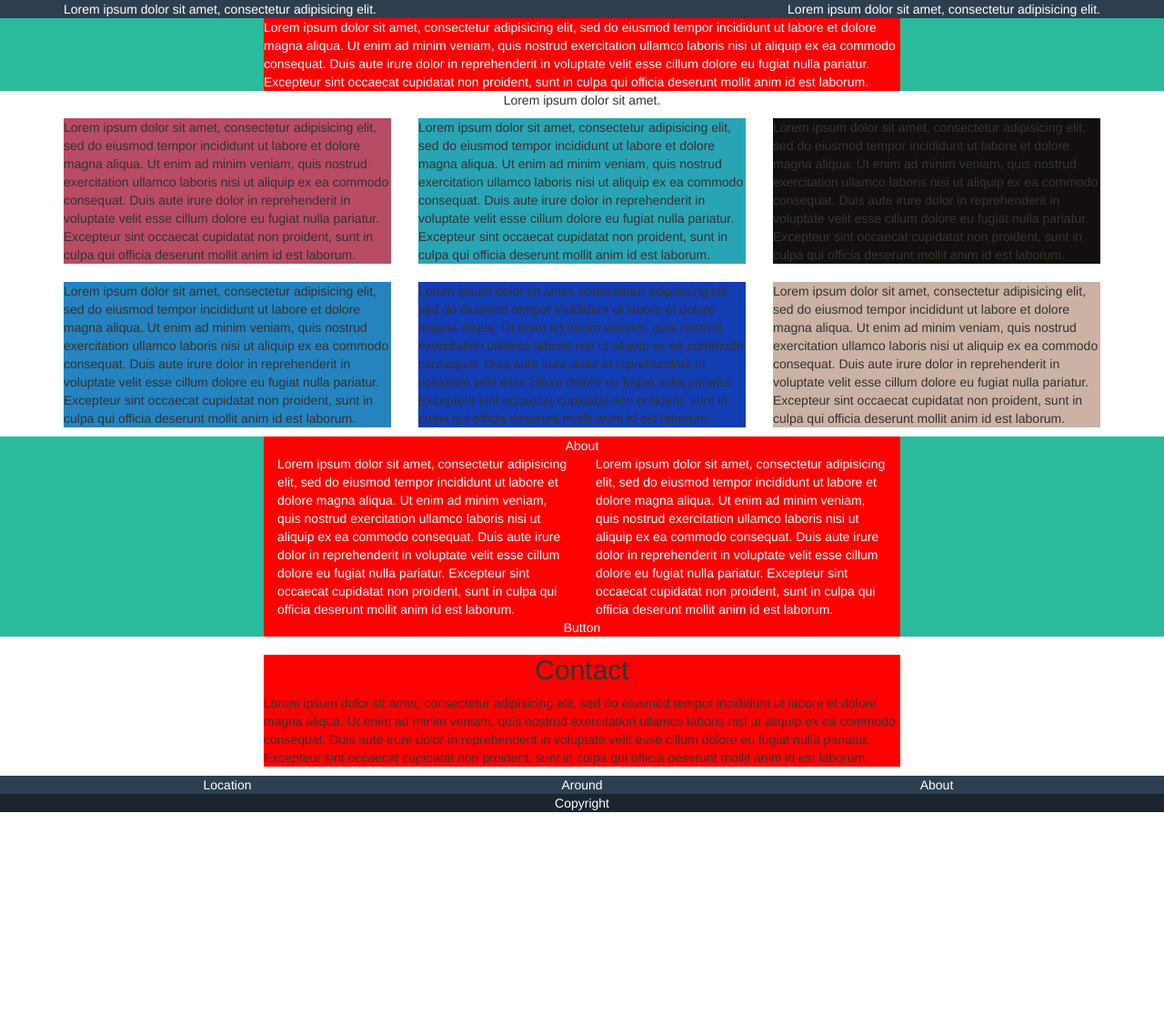
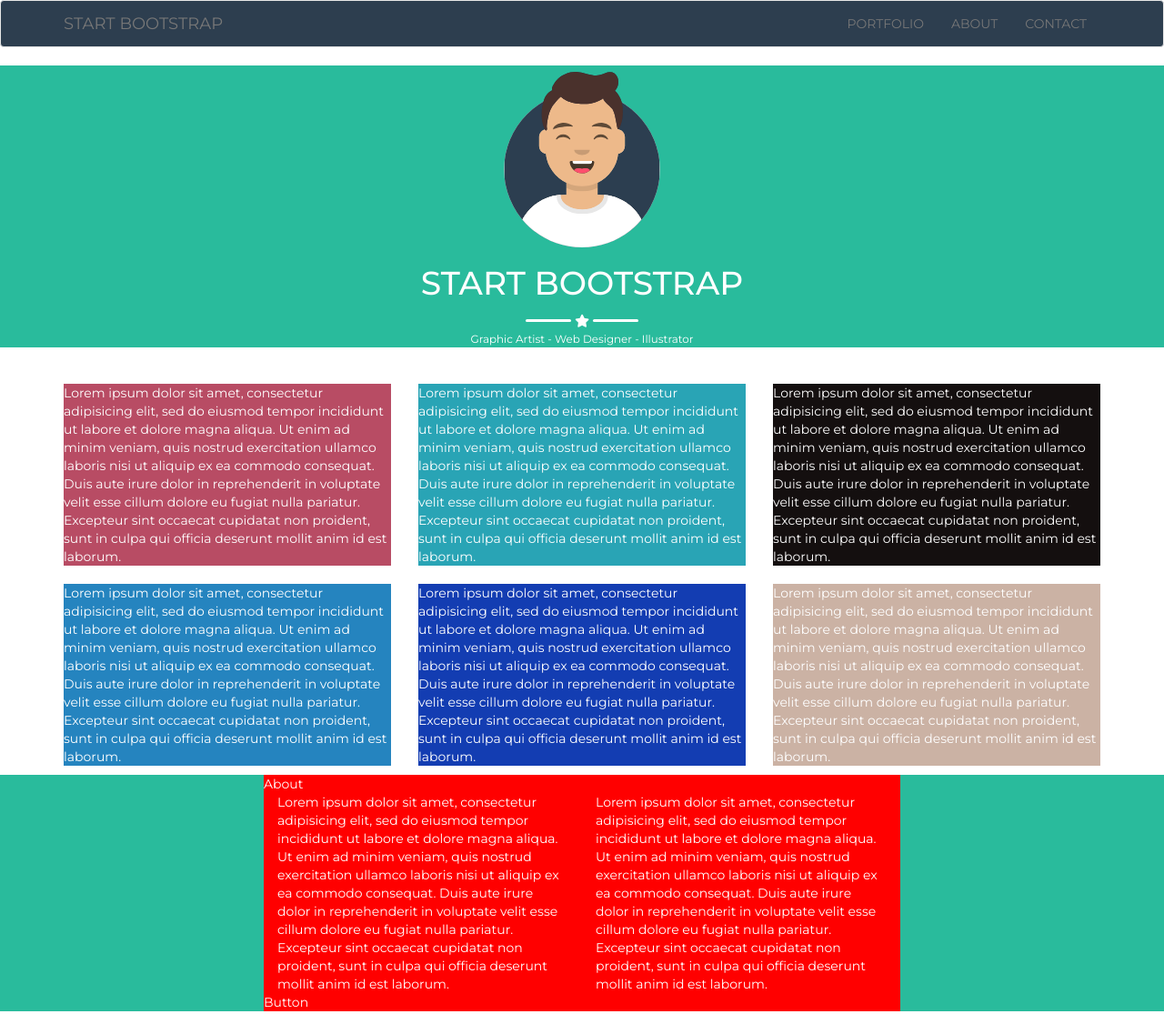
Before and after one commit to grecomatteo86/html-css-bootstrap-freelancer, a plain HTML site: page index.html in a window 1280 px wide. Shown: the top 1115 px of the page at 91% size. Before the commit the page ends 893 px from the top, so only its background shows below. Drawn offline with nearby package versions, Linux system fonts and the light colour scheme.

Commit message:
nav_bar commit

```diff
--- a/css/style.css
+++ b/css/style.css
@@ -1,20 +1,49 @@
-/*header*/
-header{
+body{
+  font-family: 'Montserrat', sans-serif;
   color: white;
 }
-/*nav*/
-.nav_bar{
+/*colors*/
+.color_primary{
   background-color: rgb(45, 62, 79);
 }
+.color_primary_400{
+  background-color: rgb(26, 37, 47);
+}
+.color_secondary{
+  background-color: rgb(41, 187, 156);
+}
+/*/colors*/
+/*text-center*/
+.txt_cnt{
+  text-align: center;
+}
+/*/text-center*/
+/*header*/
+/*nav*/
 /*/nav*/
 /*hero*/
-.hero{
-  background-color: rgb(41, 187, 156);
-}
 .hero_box{
   max-width: 700px;
   margin: auto;
-  background-color: red;
+}
+.box_image{
+  width: 200px;
+  height: 200px;
+  margin: auto;
+}
+.box_image>img{
+  width: 100%;
+  height: 100%;
+}
+.line{
+  width: 50px;
+  height: 3px;
+  background-color: white;
+  border-radius: 5px;
+  display: inline-block;
+}
+.vert_align{
+  vertical-align: middle;
 }
 /*/hero*/
 /*/header*/
@@ -45,20 +74,16 @@ header{
 }
 /*/section_one*/
 /*section_two_about*/
-.section_two{
-  background-color: rgb(41, 187, 156);
-  color: white;
-}
 .my_container{
   max-width: 700px;
   margin: auto;
   background-color: red;
 }
 .about{
-  text-align: center;
+  /* text-align: center; */
 }
 .cta{
-  text-align: center;
+  /* text-align: center; */
 }
 /*/section_two_about*/
 /*section_three_contact_me*/
@@ -68,23 +93,12 @@ header{
   background-color: red;
 }
 h2{
-  text-align: center;
+  /* text-align: center; */
 }
 /*/section_three_contact_me*/
 /*/main*/
 /*footer*/
-footer{
-  color: white;
-}
 /*upper_footer*/
-footer{
-  background-color: rgb(45, 63, 80);
-}
-.copyright{
-  color: white;
-  background-color: rgb(26, 37, 47);
-  text-align: center;
-}
 /*/upper_footer*/
 /*/footer*/
 /*responsiveness*/
--- a/index.html
+++ b/index.html
@@ -7,34 +7,62 @@
   <!--bootstrap-->
   <link rel="stylesheet" href="https://maxcdn.bootstrapcdn.com/bootstrap/3.3.7/css/bootstrap.min.css" integrity="sha384-BVYiiSIFeK1dGmJRAkycuHAHRg32OmUcww7on3RYdg4Va+PmSTsz/K68vbdEjh4u" crossorigin="anonymous">
   <!--/bootstrap-->
+  <!--google_fonts-->
+  <link rel="preconnect" href="https://fonts.gstatic.com">
+  <link href="https://fonts.googleapis.com/css2?family=Montserrat:wght@100;200;300;400;500;600;700&display=swap" rel="stylesheet">
+  <!--/google_fonts-->
+  <!--font_awesome-->
+  <link rel="stylesheet" href="https://cdnjs.cloudflare.com/ajax/libs/font-awesome/5.15.2/css/all.min.css" integrity="sha512-HK5fgLBL+xu6dm/Ii3z4xhlSUyZgTT9tuc/hSrtw6uzJOvgRr2a9jyxxT1ely+B+xFAmJKVSTbpM/CuL7qxO8w==" crossorigin="anonymous" />
+  <!--/font_awesome-->
+  <!--stylesheet-->
   <link rel="stylesheet" href="css/style.css">
+  <!--stylesheet-->
   <title>Bootstrap Freelancer</title>
 </head>
 <body>
   <!--header-->
   <header>
     <!--nav_bar-->
-    <nav class="nav_bar">
+    <nav class="color_primary navbar navbar-default">
       <div class="container">
-        <div class="row">
           <!--nav_left-->
-          <div class="col-xs-6 text-left">
-            Lorem ipsum dolor sit amet, consectetur adipisicing elit.
-          </div>
+            <div class="navbar-header">
+              <button type="button" class="navbar-toggle collapsed" data-toggle="collapse" data-target="#bs-example-navbar-collapse-1" aria-expanded="false">
+                <span class="sr-only">Toggle navigation</span>
+                <span class="icon-bar"></span>
+                <span class="icon-bar"></span>
+                <span class="icon-bar"></span>
+              </button>
+              <a class="navbar-brand txt_wht" href="#">START BOOTSTRAP</a>
+            </div>
           <!--/nav_left-->
           <!--nav_right-->
-          <div class="col-xs-6 text-right">
-            Lorem ipsum dolor sit amet, consectetur adipisicing elit.
-          </div>
+            <div class="collapse navbar-collapse" id="bs-example-navbar-collapse-1">
+              <ul class="nav navbar-nav navbar-right">
+                <li><a href="#">PORTFOLIO</a></li>
+                <li><a href="#">ABOUT</a></li>
+                <li><a href="#">CONTACT</a></li>
+              </ul>
+            </div>
           <!--/nav_right-->
-        </div>
       </div>
     </nav>
     <!--/nav_bar-->
     <!--hero-->
-    <div class="hero">
-      <div class="hero_box">
-        Lorem ipsum dolor sit amet, consectetur adipisicing elit, sed do eiusmod tempor incididunt ut labore et dolore magna aliqua. Ut enim ad minim veniam, quis nostrud exercitation ullamco laboris nisi ut aliquip ex ea commodo consequat. Duis aute irure dolor in reprehenderit in voluptate velit esse cillum dolore eu fugiat nulla pariatur. Excepteur sint occaecat cupidatat non proident, sunt in culpa qui officia deserunt mollit anim id est laborum.
+    <div class="color_secondary">
+      <div class="hero_box txt_cnt">
+        <div class="box_image">
+          <img class="masthead-avatar mb-5" src="img/download.svg" alt="">
+        </div>
+        <h1>START BOOTSTRAP</h1>
+        <!--divider-->
+        <div class="">
+          <div class="line vert_align"></div>
+          <i class="fas fa-star vert_align"></i>
+          <div class="line vert_align"></div>
+        </div>
+        <!--/divider-->
+        <p><small>Graphic Artist - Web Designer - Illustrator</small></p>
       </div>
     </div>
     <!--/hero-->
@@ -100,7 +128,7 @@
     </section>
     <!--/section_one-->
     <!--section_two_about-->
-    <section class="section_two">
+    <section class="color_secondary section_two">
       <div class="my_container">
         <!--about-->
         <div class="about">
@@ -138,7 +166,7 @@
   </main>
   <!--/main-->
   <!--footer-->
-  <footer>
+  <footer class="color_primary">
     <div class="container">
       <div class="row">
         <!--location-->
@@ -159,8 +187,8 @@
       </div>
     </div>
     <!--copyrighr-->
-    <div class="copyright">
-        Copyright
+    <div class="color_primary_400 copyright txt_cnt">
+        <p><smal>Copyright</smal></p>
     </div>
     <!--/copyrighr-->
   </footer>
```
Also changed, not shown: img/download.svg (added), 1 other file.
